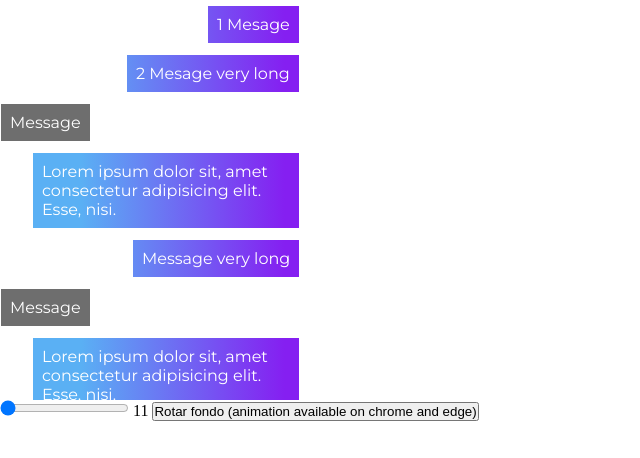
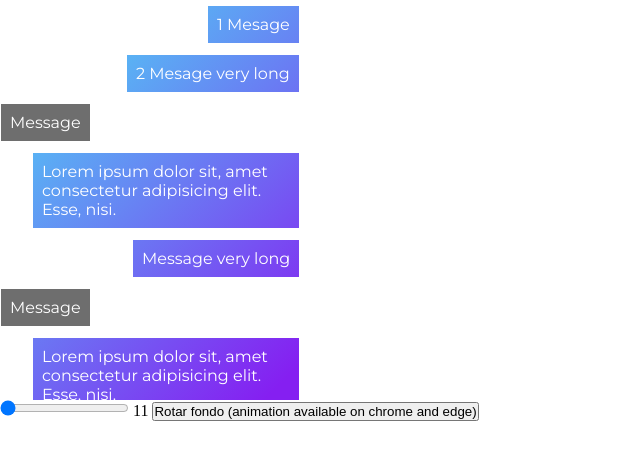
Before and after one commit to EliasYoc/vanilla-practice-bubbleGradient, a plain HTML site: page index.html in a window 1280 px wide. Both pictures are taken after a click on the button "Rotar fondo (animation available on chrome and edge)". Shown: the whole page, without its empty margins (0-640 px from the left). Drawn offline with Linux system fonts and the light colour scheme.

Commit message:
fix diagonal gradient now

```diff
--- a/index.html
+++ b/index.html
@@ -16,7 +16,6 @@
 
 <body>
   <section class="parent">
-    <div class="absolute-bg"></div>
     <div class="msg-wrapper mine">
       <span class="msg-bg"></span>
       <p class="bubble"><span class="radius"></span>1 Mesage</p>
--- a/index.js
+++ b/index.js
@@ -16,9 +16,9 @@ $span.textContent = $range.value;
 // ROTATE
 const $btnRotate = d.getElementById("rotate");
 const $parentGradient = d.querySelector(".parent");
-let deg = 90;
+let deg = 135;
 const rotateGradientBackground = () => {
-  if (deg > 360) deg = 90;
+  if (deg > 315) deg = 45;
   $parentGradient.style.setProperty("--a", `${deg}deg`);
   console.log(deg);
   deg += 90;
--- a/styles.css
+++ b/styles.css
@@ -6,7 +6,8 @@
 
 /* STYLES */
 .parent {
-  --a: 0deg;
+  /* moz */
+  --a: 45deg;
   font-family: "Montserrat", sans-serif;
   /* background: rgb(103, 255, 115);
   background: linear-gradient(
@@ -30,11 +31,11 @@
   position: relative;
   transition: --a 0.5s;
 }
-/* 0,120, 240, 0 */
+/* 135deg, 225deg, 315deg || 45deg */
 @property --a {
   syntax: "<angle>";
   inherits: false;
-  initial-value: 0deg;
+  initial-value: 45deg;
 }
 
 .msg-wrapper {
```
